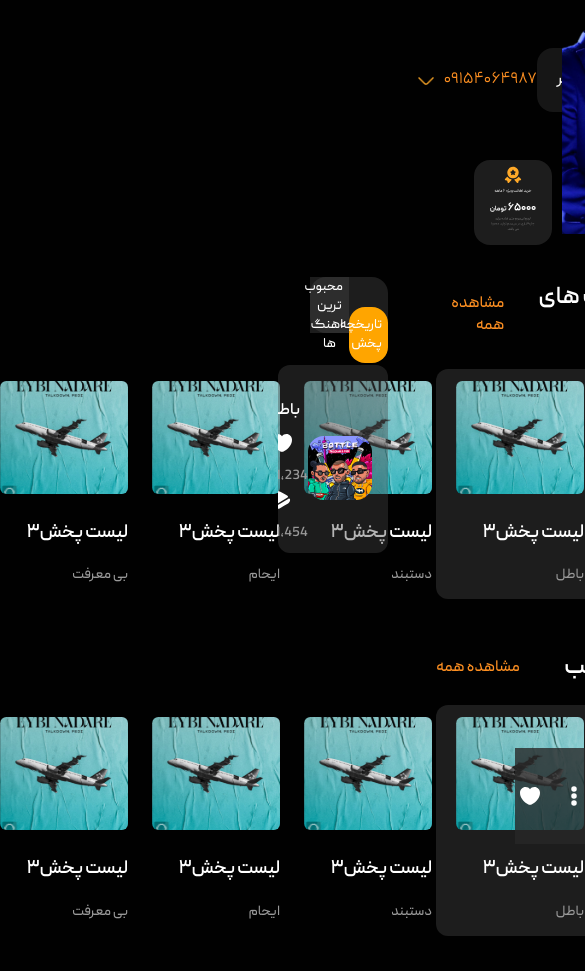
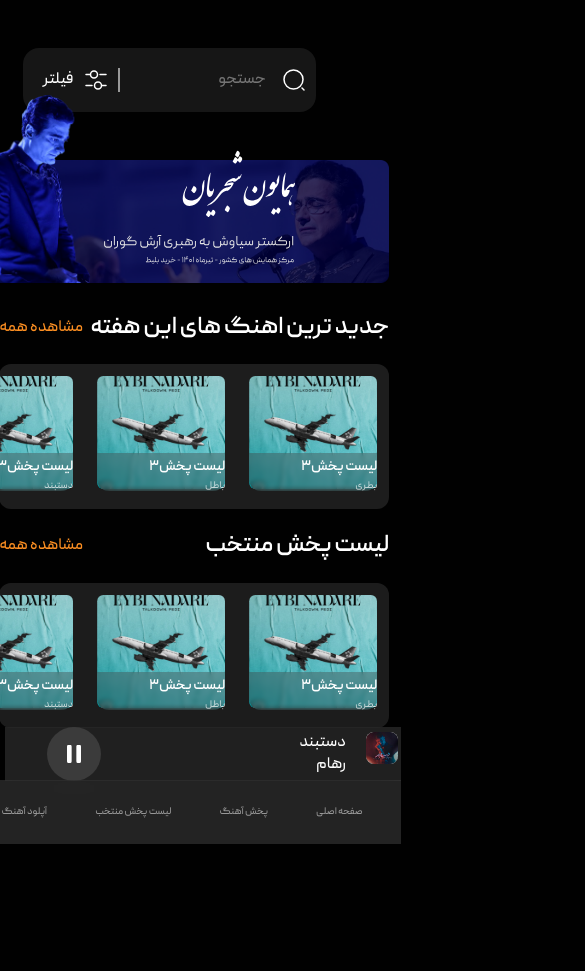
Before and after one commit to nsoroosh/avaland, a Vue app: page / in a window 390 px wide. Shown: the top 971 px of the page, 585 px wide, since content can reach past the window. After the commit the page ends 948 px from the top, so only its background shows below. Built offline with nearby package versions, Linux system fonts and the light colour scheme.

Commit message:
layout and main page styles makes responsive

```diff
--- a/src/components/LatestMusics.vue
+++ b/src/components/LatestMusics.vue
@@ -75,4 +75,13 @@ $background-color: #010101;
     flex-wrap: nowrap;
   }
 }
+@media only screen and (max-width: 768px) {
+  .latest-musics {
+  max-width: 100vw;
+  padding:0 ;
+  &__list {
+    overflow: scroll;
+  }
+  }
+}
 </style>
--- a/src/components/MainPageBanner.vue
+++ b/src/components/MainPageBanner.vue
@@ -43,4 +43,25 @@ export default {};
     }
   }
 }
+@media only screen and (max-width: 768px) {
+  .banner{
+   max-width: 100vw;
+    &__image {
+    position: absolute;
+    bottom: 0;
+    left: 0;
+    img {
+      max-width: 7em;
+    }
+  }
+  &__title {
+    position: absolute;
+    left: 104px;
+    bottom: 0;
+    img{
+      max-width: 12em;
+    }
+  }
+  }
+}
 </style>
--- a/src/components/MusicCard.vue
+++ b/src/components/MusicCard.vue
@@ -1,6 +1,10 @@
 <template>
   <div class="music-card">
-    <img :src="require(`@/assets/img/posters/${musicImage}`)" alt="" />
+    <img
+      class="music-card__image"
+      :src="require(`@/assets/img/posters/${musicImage}`)"
+      alt=""
+    />
     <div class="music-card__description">
       <div class="music-card__title">
         <router-link to="/music/:id" class="music-card__title">
@@ -56,4 +60,31 @@ $background-color: #010101;
     position: relative;
   }
 }
+@media only screen and (max-width: 768px) {
+  .music-card {
+    position: relative;
+    &__image {
+    }
+    &__description {
+      position: absolute;
+      bottom: 6px;
+      left: 0;
+      background: rgba(70, 70, 70, 0.4);
+      backdrop-filter: blur(2px);
+      width: 100%;
+      border-radius: 0 0 12px 12px;
+    }
+    &__title {
+      font-weight: 700;
+      font-size: 12px;
+      line-height: 0px;
+    }
+    &__span {
+      font-weight: 500;
+      font-size: 10px;
+      line-height: 10px;
+      color: rgba(255, 255, 255, 0.7);
+    }
+  }
+}
 </style>
--- a/src/components/PlayerContent.vue
+++ b/src/components/PlayerContent.vue
@@ -6,9 +6,9 @@
     </div>
 
     <div class="player__controler">
-      <img src="../assets/img/icon/bold/previous.svg" alt="" srcset="" />
-      <img src="../assets/img/icon/bold/puseButtton.svg" alt="" srcset="" />
-      <img src="../assets/img/icon/bold/next.svg" alt="" srcset="" />
+      <img class="player__controler-previous" src="../assets/img/icon/bold/previous.svg" alt="" srcset="" />
+      <img class="player__controler-pause" src="../assets/img/icon/bold/puseButtton.svg" alt="" srcset="" />
+      <img class="player__controler-next" src="../assets/img/icon/bold/next.svg" alt="" srcset="" />
 
       <span class="player__main-time">۴:۵۹</span>
       <div class="player__control-bar">
@@ -16,7 +16,7 @@
         <div class="player__progsive-button"></div>
       </div>
       <span class="player__left-time">۴:۵۹</span>
-      <img src="../assets/img/icon/bold/volume-high.svg" />
+      <img class="player__volume-icon" src="../assets/img/icon/bold/volume-high.svg" />
 
       <div class="player__volume-bar">
         <div class="player__volume-level"></div>
@@ -35,6 +35,7 @@
       />
     </div>
   </div>
+
 </template>
 
 <script>
@@ -54,7 +55,7 @@ $background-color: #010101;
   height: 90px;
   width: 100%;
   position: fixed;
-  bottom: 0px;
+  bottom: 63px;
   display: flex;
   align-items: center;
   // flex-direction: row-reverse;
@@ -145,4 +146,45 @@ $background-color: #010101;
     justify-content: center;
   }
 }
+@media only screen and (max-width: 768px) {
+   .player{
+     width: 100vw;
+     height: 48px;
+     &__volume-icon{
+       display: none;
+     }
+     &__options{
+       display: none;
+     }
+     &__main-time{
+       display: none;
+     }
+     &__control-bar{
+       display: none;
+     }
+     &__left-time{
+       display: none;
+     }
+     &__volume-bar{
+       display: none;
+     }
+     &__controler-previous{
+       display: none;
+     }
+     &__controler-pause{
+      //  background-color: none;
+     }
+     &__controler-next{
+       display: none;
+     }&__pic{
+       width: 32px;
+height: 32px;
+border-radius: 8px;
+     }
+     &__artist-name{
+
+     }
+   }
+
+}
 </style>
--- a/src/components/SearchboxHeader.vue
+++ b/src/components/SearchboxHeader.vue
@@ -146,4 +146,20 @@ header {
     }
   }
 }
+@media only screen and (max-width: 768px) {
+  header{
+    width: 100vw;
+   .head{
+     width: 100vw;
+    &__profile{
+      display: none;
+    }
+    &__search-fillter{
+      display: none;
+    }
+
+  }
+  }
+
+}
 </style>
--- a/src/components/SelectedPlaylist.vue
+++ b/src/components/SelectedPlaylist.vue
@@ -75,4 +75,14 @@ $background-color: #010101;
     flex-wrap: nowrap;
   }
 }
+@media only screen and (max-width: 768px) {
+  .selected-musics {
+  max-width: 100vw;
+  padding:0 ;
+  margin:0 0 200px 0;
+  &__list {
+    overflow: scroll;
+  }
+  }
+}
 </style>
--- a/src/layout/SidebarNavigation.vue
+++ b/src/layout/SidebarNavigation.vue
@@ -3,7 +3,32 @@
     <img src="../assets/logo.png" alt="" />
 
     <div class="nav">
-      <router-link :to="menu.link"  v-for="(menu, index) in menus" :key="index" class="nav__item">
+      <router-link
+        :to="menu.link"
+        v-for="(menu, index) in menus"
+        :key="index"
+        class="nav__item"
+      >
+        <p class="nav__desc">{{ menu.name }}</p>
+
+        <img
+          :src="require(`../assets/img/${menu.icon}`)"
+          alt=""
+          class="nav__icon"
+        />
+      </router-link>
+    </div>
+  </aside>
+  <aside class="mobilesidebar">
+    <img src="../assets/logo.png" alt="" />
+
+    <div class="nav">
+      <router-link
+        :to="menu.link"
+        v-for="(menu, index) in mobilemenus"
+        :key="index"
+        class="nav__item"
+      >
         <p class="nav__desc">{{ menu.name }}</p>
 
         <img
@@ -49,13 +74,37 @@ const menus = [
     link: "/upload",
   },
 ];
+const mobilemenus = [
+  {
+    name: "صفحه اصلی",
+    icon: "icon/linear/home-2.svg",
+    link: "/",
+  },
+  {
+    name: "پخش آهنگ",
+    icon: "icon/linear/play.svg",
+    link: "/playmusic",
+  },
+  {
+    name: "لیست پخش منتخب",
+    icon: "icon/linear/receipt-square.svg",
+    link: "/playlists",
+  },
+  {
+    name: "آپلود آهنگ",
+    icon: "icon/linear/frame.svg",
+    link: "/upload",
+  },
+];
 </script>
 
 <style lang="scss">
 $primary-color: #fc8f22;
 $secondry-color: #999999;
 $background-color: #010101;
-
+.mobilesidebar{
+  display: none;
+}
 .sidebar {
   direction: ltr;
   display: flex;
@@ -136,4 +185,67 @@ $background-color: #010101;
     }
   }
 }
+@media only screen and (max-width: 768px) {
+  .sidebar{
+    display: none;
+  }
+  .mobilesidebar {
+    direction: ltr;
+    display: flex;
+    // flex-direction: row-reverse;
+    justify-content: space-around;
+    align-items: center;
+    padding: 0px 16px;
+    gap: 8px;
+    width: 100%;
+    height: 64px;
+    position: fixed;
+    right: 0px;
+    z-index: 10;
+    bottom: 0px;
+    background: rgba(70, 70, 70, 0.5);
+    backdrop-filter: blur(15px);
+    img {
+      display: none;
+    }
+    .nav {
+      display: flex;
+      flex-direction: row-reverse;
+      align-items: center;
+      padding: 0px;
+      gap: 32px;
+      &__item {
+      transition: all 0.3s;
+      text-decoration: none;
+      display: flex;
+      flex-direction: row;
+      justify-content: flex-start;
+      align-items: center;
+      padding: 0px 16px 0px 0px;
+      gap: 16px;
+      height: 32px;
+      align-self: stretch;
+      }
+      &__desc {
+        font-family: "Peyda";
+        font-style: normal;
+        font-weight: 400;
+        font-size: 10px;
+        line-height: 12px;
+        color: $secondry-color;
+      }
+
+      &__icon {
+        width: 24px;
+        height: 24px;
+        box-sizing: border-box;
+      }
+
+      &__item--active,
+      &__item:hover {
+        border-right: none;
+      }
+    }
+  }
+}
 </style>
--- a/src/views/MainPage.vue
+++ b/src/views/MainPage.vue
@@ -57,12 +57,16 @@ function ChangeT()
 .right{
   // width: 100%;
 }
+
+@media only screen and (max-width: 768px) {
 .mainpage {
-  &__banner {
+  &__premium-banner {
+    display: none;
   }
-  &__latest-songs {
-  }
-  &__premium-banner {
+
+  &__history-favorites{
+    display: none;
   }
 }
+}
 </style>
```
Lines whose indentation alone changed are shown as unchanged.
